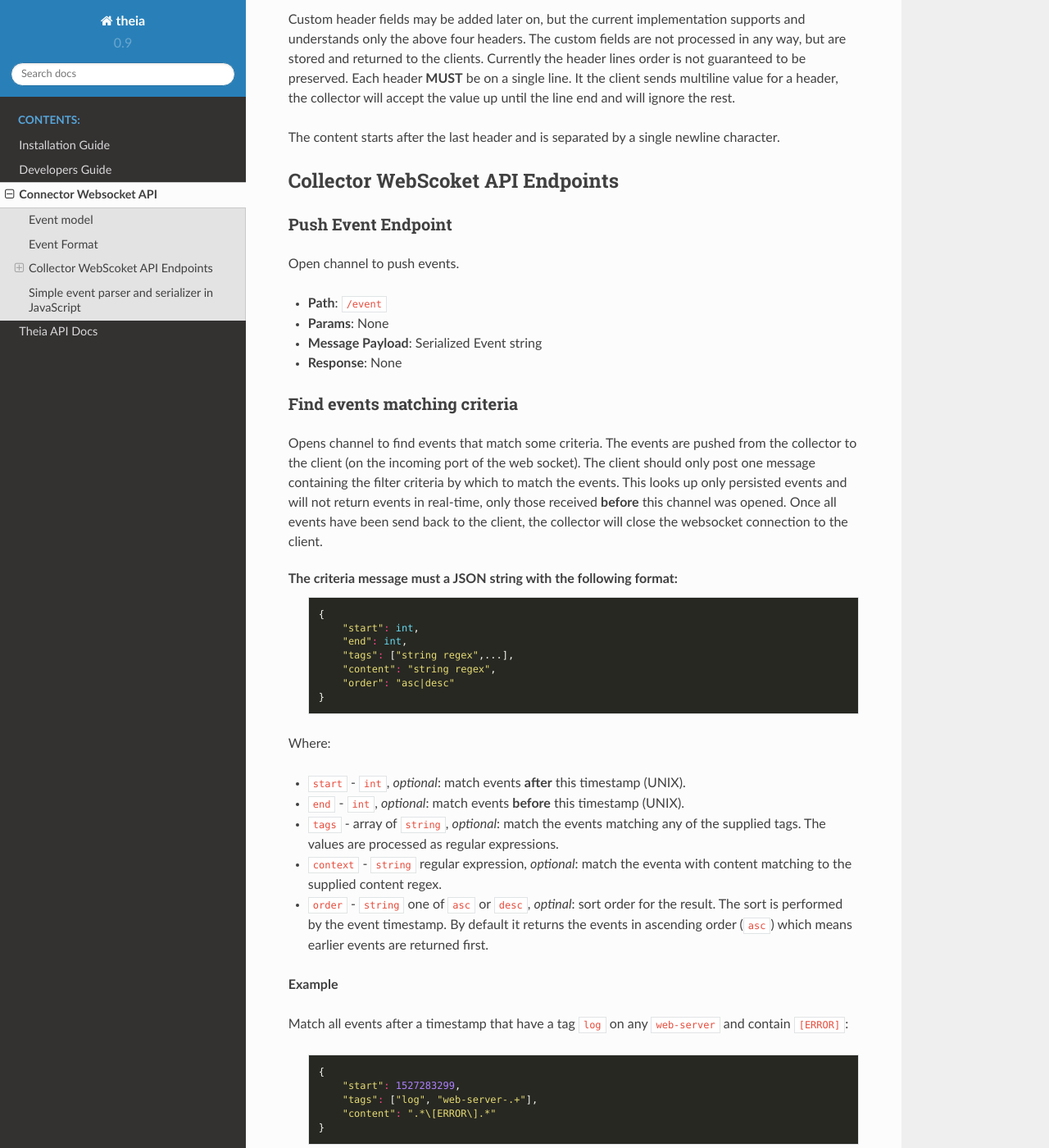
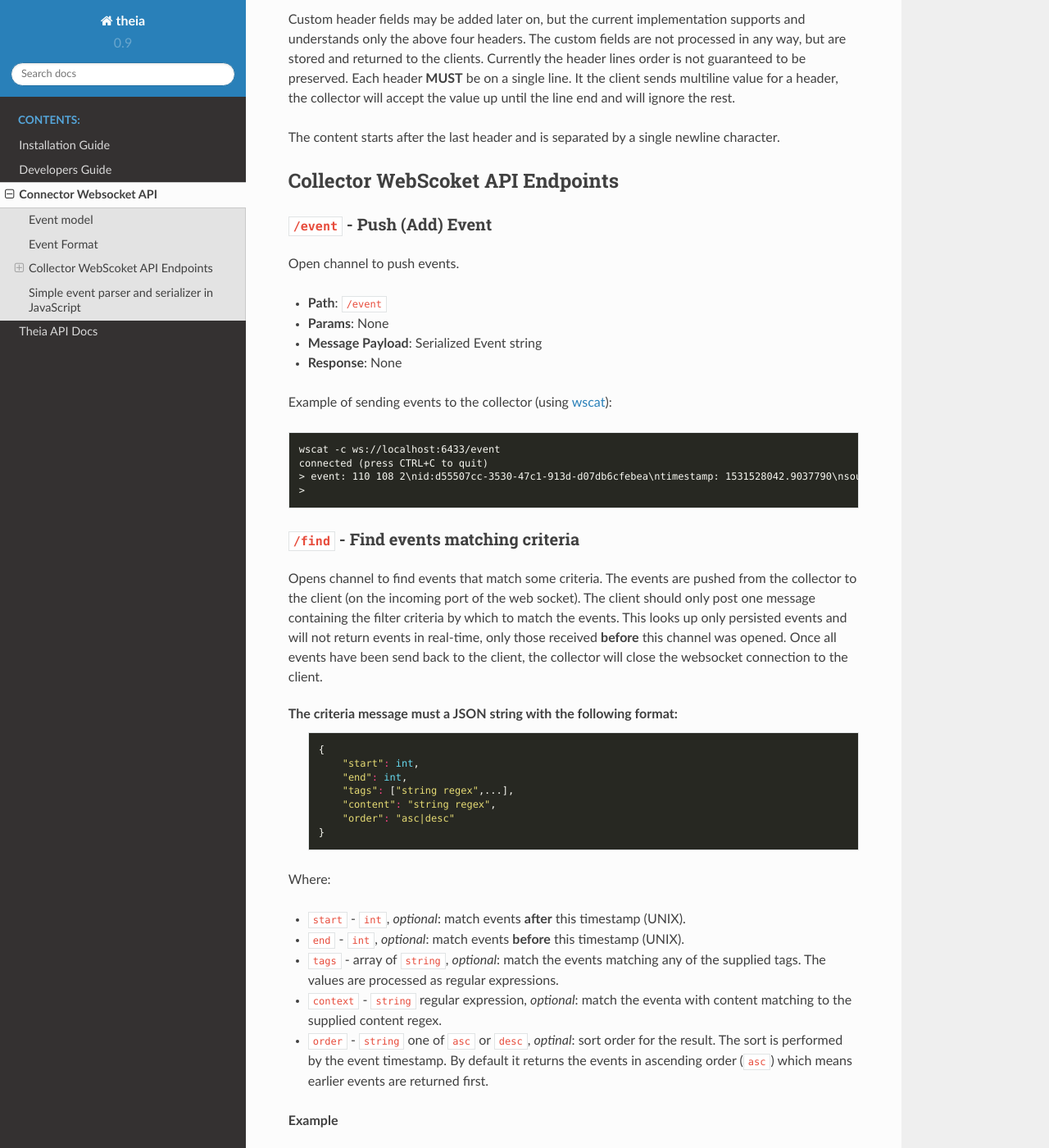
Before and after one commit to theia-log/theia, a Sphinx documentation site: the page built from docs/source/collector.rst, in a window 1280 px wide and 1400 px high, scrolled down 1532 px. Shown: the whole window at 82% size. Built offline with Sphinx 7.4.7 and the Read the Docs theme 2.0.0, drawn with Linux system fonts in a browser that asks for light colours; some of the changed text lies outside the part shown.

Commit message:
Updated docs

```diff
--- a/docs/source/collector.rst
+++ b/docs/source/collector.rst
@@ -75,8 +75,8 @@ The content starts after the last header and is separated by a single newline ch
 Collector WebScoket API Endpoints
 ---------------------------------
 
-Push Event Endpoint
-^^^^^^^^^^^^^^^^^^^
+``/event`` - Push (Add) Event
+^^^^^^^^^^^^^^^^^^^^^^^^^^^^^
 
 Open channel to push events.
 
@@ -86,8 +86,17 @@ Open channel to push events.
 * **Response**: None
 
 
-Find events matching criteria
-^^^^^^^^^^^^^^^^^^^^^^^^^^^^^
+Example of sending events to the collector (using `wscat <https://github.com/websockets/wscat>`_):
+
+.. code-block:: text
+
+    wscat -c ws://localhost:6433/event
+    connected (press CTRL+C to quit)
+    > event: 110 108 2\nid:d55507cc-3530-47c1-913d-d07db6cfebea\ntimestamp: 1531528042.9037790\nsource:/dev/sensors/temp0\ntags:sensor\n32\n
+    >
+
+``/find`` - Find events matching criteria
+^^^^^^^^^^^^^^^^^^^^^^^^^^^^^^^^^^^^^^^^^
 
 Opens channel to find events that match some criteria.
 The events are pushed from the collector to the client (on the incoming port of
```
Also changed, not shown: other parts of docs/source/collector.rst (+2 -2 lines).
